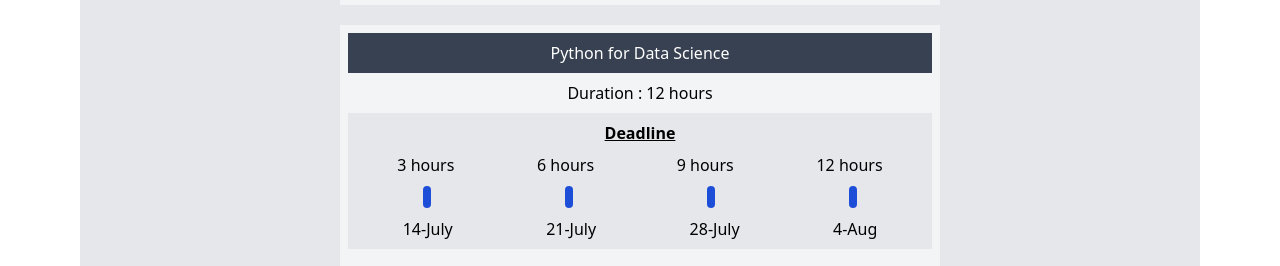
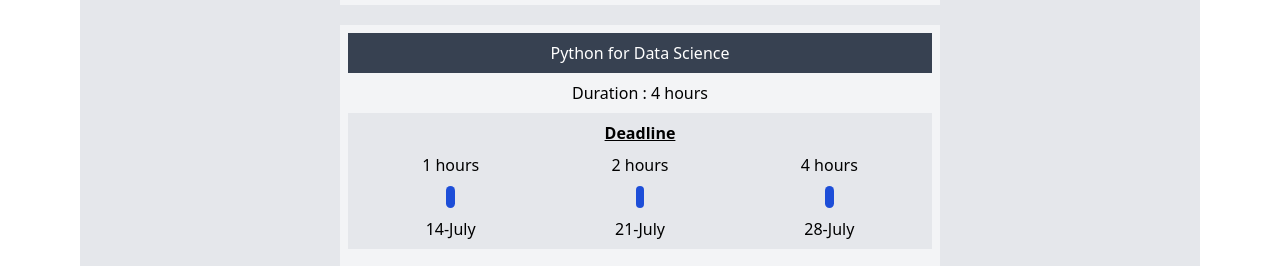
Before and after one commit to abidkk/Synapse-site, a website: page pages/courses/programming/index.html in a window 1280 px wide. Shown: the part 3615-3881 px from the top of the page. Drawn offline with nearby package versions, Linux system fonts and the light colour scheme; grey boxes are pictures that could not be loaded.

Commit message:
web dev course

```diff
--- a/pages/courses/programming/index.html
+++ b/pages/courses/programming/index.html
@@ -234,16 +234,16 @@
 
                 <div class="photoshop text-center bg-gray-100 p-2 w-[100%] md:w-[600px]">
                     <h2 class="bg-gray-700 p-2 text-white">Python for Data Science</h2>
-                    <p class="py-2">Duration : 12 hours</p>
+                    <p class="py-2">Duration : 4 hours</p>
                     <!-- Progress Component -->
                     <div class="progress-container p-2 flex flex-col gap-2  bg-gray-200">
                         <p class="font-bold underline">Deadline</p>
                         <!-- Duration -->
                         <ul class="flex flex-wrap justify-around">
-                            <li><span class="   rounded-full">3 hours</span></li>
-                            <li><span class="   rounded-full">6 hours</span></li>
-                            <li><span class="   rounded-full">9 hours</span></li>
-                            <li><span class="   rounded-full">12 hours</span></li>
+                            <li><span class="   rounded-full">1 hours</span></li>
+                            <li><span class="   rounded-full">2 hours</span></li>
+                            <li><span class="   rounded-full">4 hours</span></li>
+
 
                         </ul>
 
@@ -251,16 +251,15 @@
                             <li><span class="bg-blue-700 text-blue-700  rounded-full">|</span></li>
                             <li><span class="bg-blue-700 text-blue-700  rounded-full">|</span></li>
                             <li><span class="bg-blue-700 text-blue-700  rounded-full">|</span></li>
-                            <li><span class="bg-blue-700 text-blue-700  rounded-full">|</span></li>
+
 
 
                         </ul>
                         <ul class="flex flex-wrap justify-around">
                             <li><span class="   rounded-full">14-July</span></li>
                             <li><span class="   rounded-full">21-July</span></li>
+                            <li><span class="   rounded-full">28-July</span></li>
 
-                            <li><span class="   rounded-full">28-July</span></li>
-                            <li><span class="   rounded-full">4-Aug</span></li>
 
                         </ul>
 
```
Also changed, not shown: index.html (+17 -11 lines), public/images/ads/Web-Dev-course.jpg (added), 1 other file.
